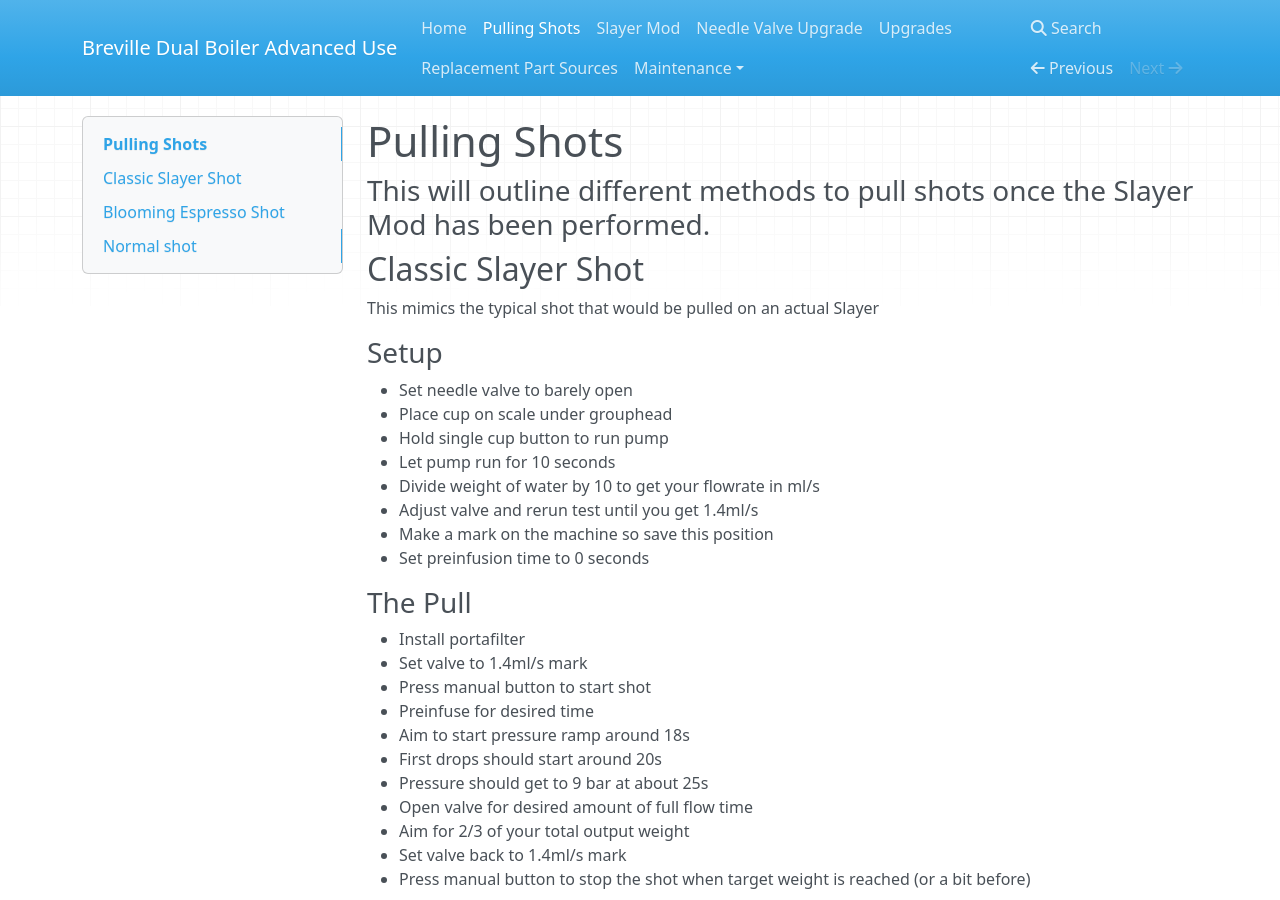
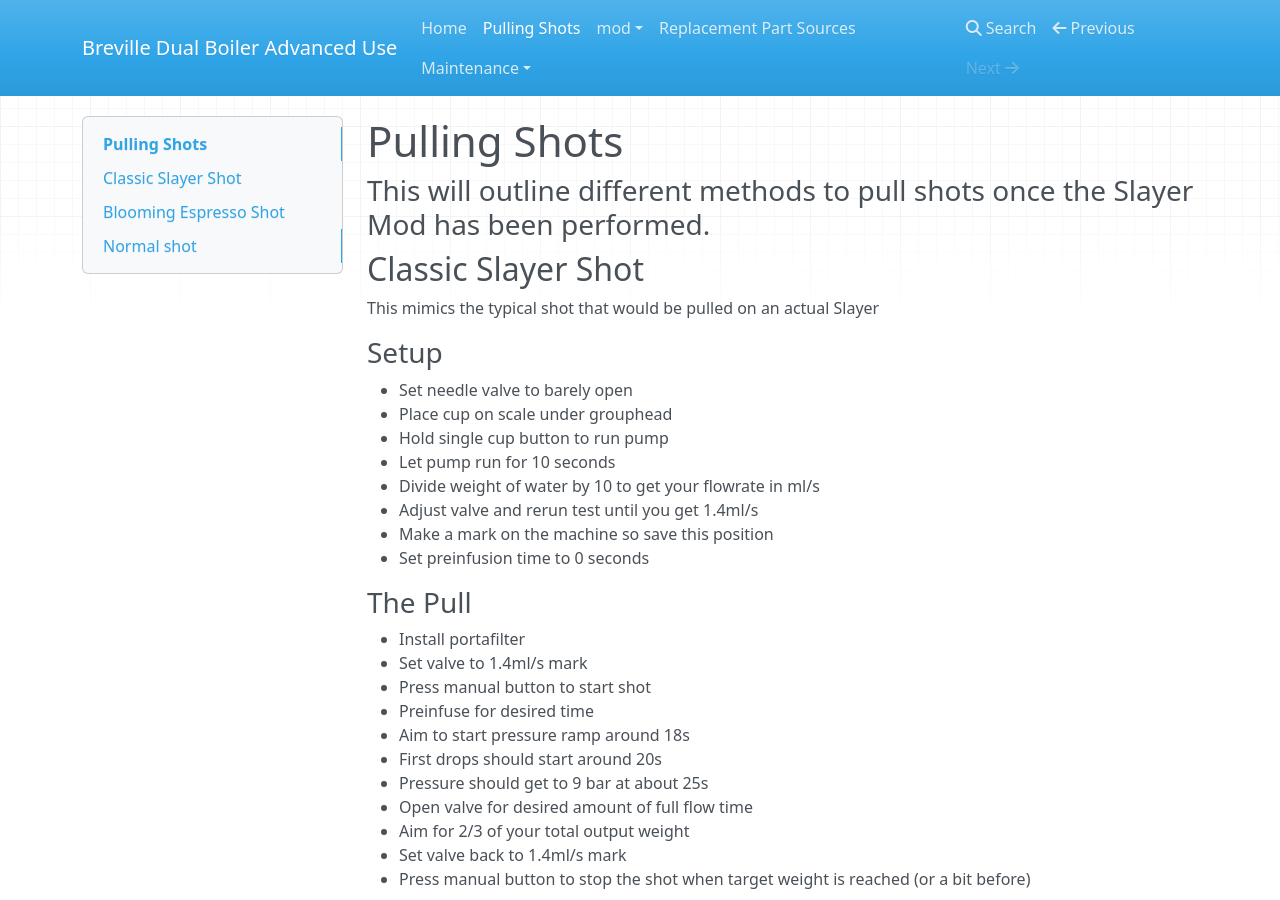
Before and after one commit to qporzk/BDB-Slayer, an MkDocs documentation site: the page built from docs/PullingShots.md, in a window 1280 px wide and 900 px high. Built offline with MkDocs 1.6.1, drawn with Linux system fonts in a browser that asks for light colours; nearby versions of some CDN libraries; some of the changed lines change nothing that is shown.

Commit message:
Update mkdocs.yml

```diff
--- a/mkdocs.yml
+++ b/mkdocs.yml
@@ -2,9 +2,10 @@
 nav:
     - Home: README.md
     - Pulling Shots: PullingShots.md
-    - Slayer Mod: SlayerMod.md
-    - Needle Valve Upgrade: JakeValve.md
-    - Upgrades: Upgrades.md
+    - mod:
+        - Slayer Mod: SlayerMod.md
+        - Needle Valve Upgrade: JakeValve.md
+        - Upgrades: Upgrades.md
     - Replacement Part Sources: ReplacementParts.md
     - Maintenance:
       - 'OPV Adjustment': 'OPVAdjustment.md'
```
